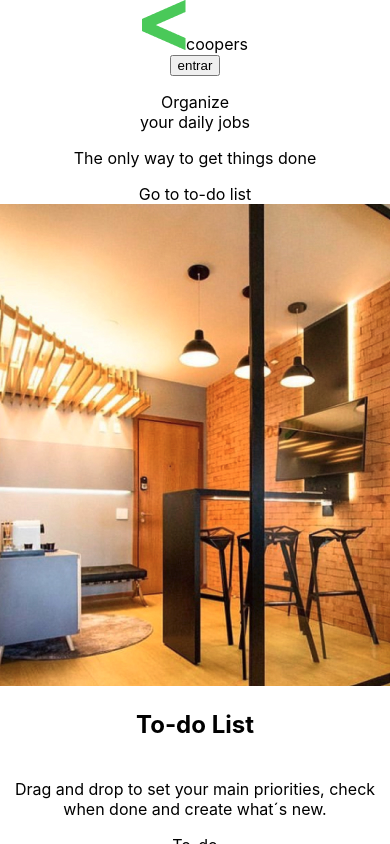
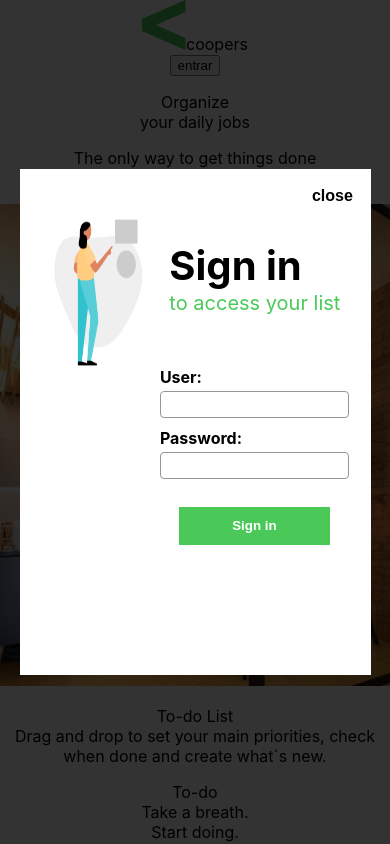
Before and after one commit to JoaopSilvaa/Test-Coopers, a React (Create React App) app: page / in a window 390 px wide. Both pictures are taken after a click on the button "entrar". Shown: the top 844 px of the page. Built offline with nearby package versions, Linux system fonts and the light colour scheme.

Commit message:
style: :lipstick: estilização do login para mobile completa

```diff
--- a/src/components/Header.jsx
+++ b/src/components/Header.jsx
@@ -1,10 +1,14 @@
-import React from 'react';
+import React, { useState } from 'react';
 import fill from '../assets/Fill1.png';
 import room from '../assets/Room.jpg';
+import Login from './Login';
 
 export default function Header() {
+  const [loginHidden, setLoginHidden] = useState(true);
+
   return (
     <section>
+      { !loginHidden ? <Login setLoginHidden={ setLoginHidden } /> : null }
       <header>
         <div>
           <img src={ fill } alt="logo coopers" />
@@ -12,6 +16,7 @@ export default function Header() {
         </div>
         <button
           type="button"
+          onClick={ () => setLoginHidden(false) }
         >
           entrar
         </button>
--- /dev/null
+++ b/src/components/Login.css
@@ -0,0 +1,81 @@
+.Login {
+  width: 100%;
+  height: 100vh;
+  position: absolute;
+  top: 0;
+  left: 0;
+  z-index: 10;
+  background-color: rgba(0, 0, 0, 0.8);
+  display: flex;
+  justify-content: center;
+  align-items: center;
+}
+
+.LoginContainer {
+  display: flex;
+  background-color: #FFFFFF;
+  width: 90%;
+  height: 60%;
+}
+
+#buttonCloseLogin {
+  background-color: #FFFFFF;
+  border: #FFFFFF;
+  font-weight: bold;
+  font-size: medium;
+  position: absolute;
+  z-index: 11;
+  right: 8%;
+  top: 22%;
+}
+
+#image1 {
+  padding-top: 10%;
+  width: 35%;
+  height: 35%;
+  padding-left: 5%;
+}
+
+.formLogin {
+  padding-top: 12%;
+  padding-right: 2%;
+}
+
+.formLogin p {
+  text-align: left;
+  padding-left: 5%;
+  font-size: 40px;
+  line-height: 30px;
+  font-weight: bold;
+}
+
+.formLogin p span {
+  font-size: 20px;
+  color: #4AC959;
+  font-weight: normal;
+}
+
+.labelLogin {
+  display: flex;
+  flex-direction: column;
+  align-items: flex-start;
+  padding-top: 5%;
+  font-weight: bold;
+}
+
+.inputLogin {
+  margin-top: 4px;
+  border: 1px solid #959595;
+  border-radius: 4px;
+  padding: 5px;
+}
+
+#buttonLogin {
+  margin-top: 15%;
+  padding: 6%;
+  width: 80%;
+  border: #4AC959;
+  background-color: #4AC959;
+  color: #FFFFFF;
+  font-weight: bold;
+}
--- a/src/components/Login.jsx
+++ b/src/components/Login.jsx
@@ -1,40 +1,54 @@
 import React from 'react';
+import './Login.css';
+import PropTypes from 'prop-types';
 import image1 from '../assets/image1.png';
 
-export default function Login() {
+export default function Login({ setLoginHidden }) {
   return (
-    <div>
+    <div className="Login">
       <button
+        id="buttonCloseLogin"
         type="button"
+        onClick={ () => setLoginHidden(true) }
       >
         close
       </button>
-      <div>
-        <img src={ image1 } alt="ilustração de uma mulher" />
-        <h1>Sign in</h1>
+      <div className="LoginContainer">
+        <img id="image1" src={ image1 } alt="ilustração de uma mulher" />
+        <form className="formLogin">
+          <p>
+            Sign in
+            <br />
             <span>to access your list</span>
-      </div>
-      <form>
-        <label htmlFor="user">
+          </p>
+          <label htmlFor="user" className="labelLogin">
             User:
             <input
+              className="inputLogin"
               id="user"
               type="text"
             />
           </label>
-        <label htmlFor="password">
+          <label htmlFor="password" className="labelLogin">
             Password:
             <input
+              className="inputLogin"
               id="password"
               type="password"
             />
           </label>
           <button
+            id="buttonLogin"
             type="submit"
           >
             Sign in
           </button>
         </form>
       </div>
+    </div>
   );
 }
+
+Login.propTypes = {
+  setLoginHidden: PropTypes.func.isRequired,
+};
--- a/src/components/TodoList.jsx
+++ b/src/components/TodoList.jsx
@@ -7,7 +7,7 @@ export default function TodoList() {
     <section>
       <div>
         <p>
-          <h1>To-do List</h1>
+          <span>To-do List</span>
           <br />
           Drag and drop to set your main priorities, check when
           done and create what´s new.
```
Lines whose indentation alone changed are shown as unchanged.
